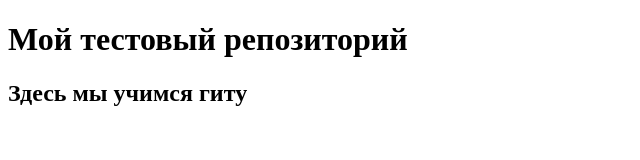
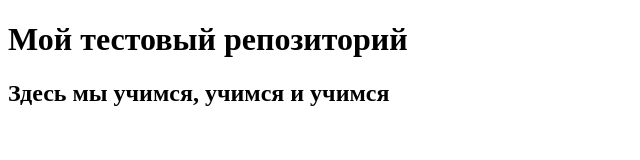
Before and after one commit to omega1996/test-repository, a plain HTML site: page index.html in a window 1280 px wide. Shown: the whole page, without its empty margins (0-640 px from the left). Drawn offline with Linux system fonts and the light colour scheme.

Commit message:
повторение мать учения

```diff
--- a/index.html
+++ b/index.html
@@ -13,7 +13,7 @@
         Мой тестовый репозиторий
     </h1>
     <h2>
-        Здесь мы учимся гиту
+        Здесь мы учимся, учимся и учимся
     </h2>
 </body>
 
```
